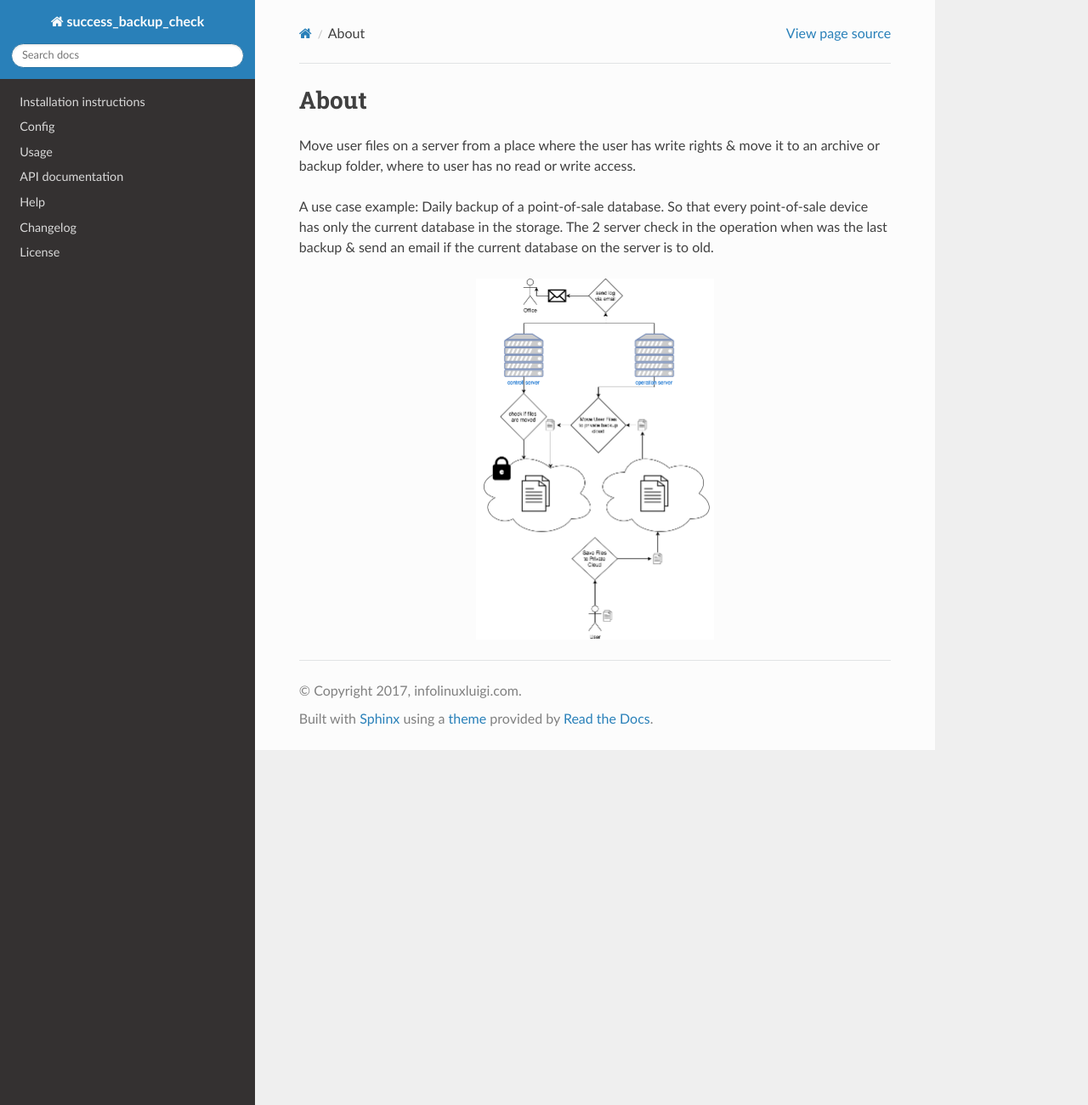
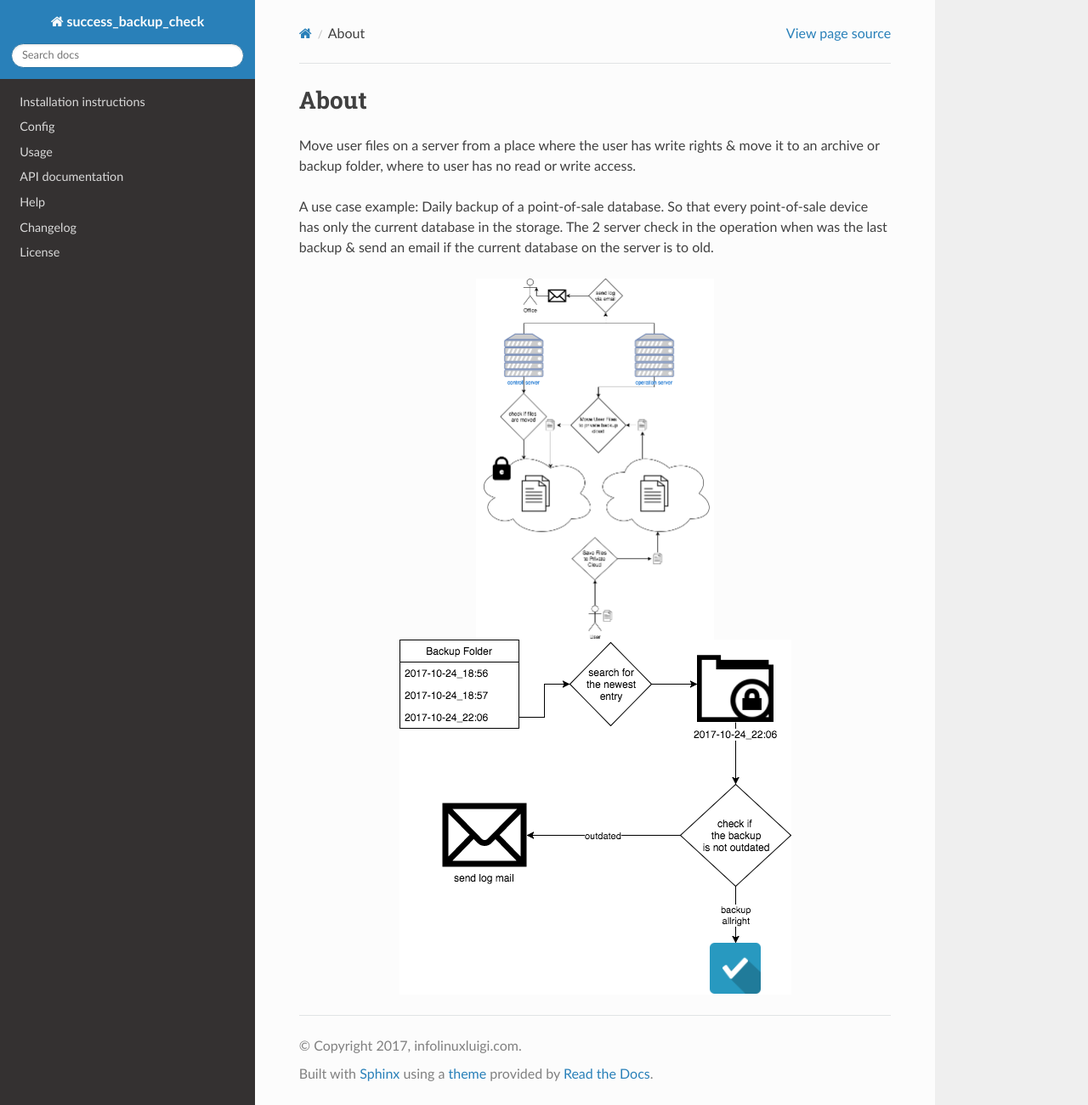
Before and after one commit to linuxluigi/success-backup-check, a Sphinx documentation site: the page built from docs/intro.rst, in a window 1280 px wide and 1301 px high. Shown: the whole window at 85% size. Built offline with Sphinx 7.4.7 and the Read the Docs theme 2.0.0, drawn with Linux system fonts in a browser that asks for light colours.

Commit message:
add backup check image

```diff
--- a/docs/intro.rst
+++ b/docs/intro.rst
@@ -12,3 +12,8 @@ database on the server is to old.
     :alt: function overview
     :align: center
     :scale: 50%
+
+.. figure:: _static/BackupCheck.png
+    :alt: Backup check
+    :align: center
+    :scale: 100%
```
Also changed, not shown: docs/_static/BackupCheck.xml (added, +1 -0 lines), docs/_static/BackupCheck.png (added).
